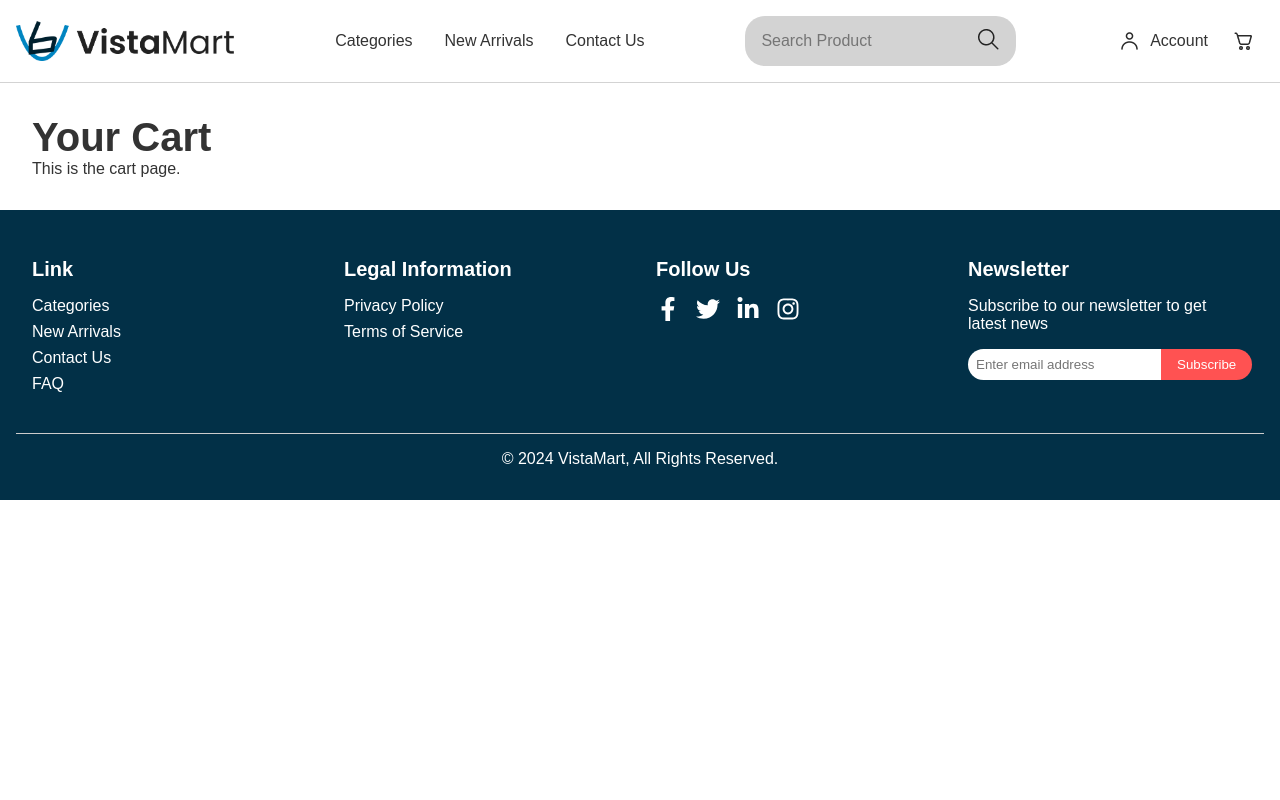
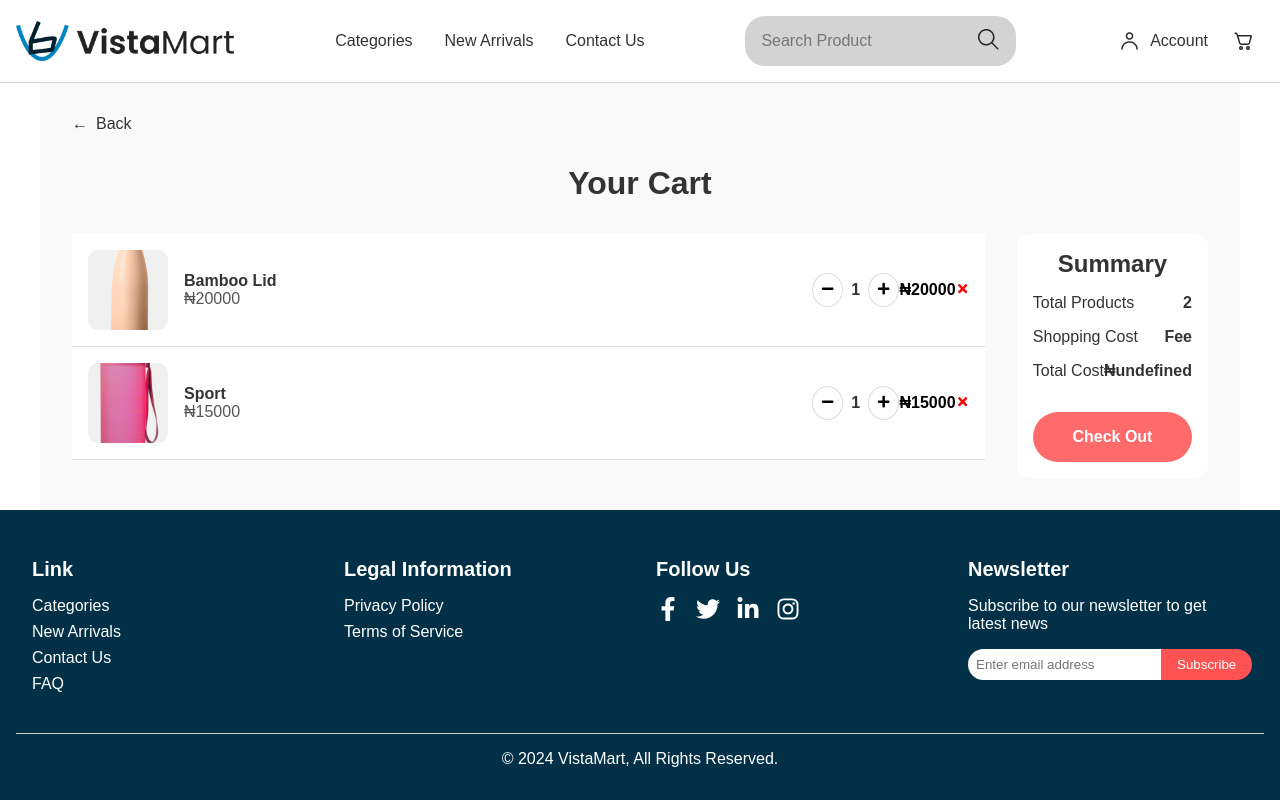
Before and after one commit to alindaByamukama/timbu-cloud-shop, a React (Create React App) app: page /cart in a window 1280 px wide. Built offline with nearby package versions, Linux system fonts and the light colour scheme.

Commit message:
add cart components: item, summary, product details

```diff
--- a/src/components/Cart.js
+++ b/src/components/Cart.js
@@ -1,15 +1,125 @@
-import React from 'react';
+"use client";
+
+import React, { useState } from 'react';
 import styled from 'styled-components';
+import CartItem from './CartItem';
+import CartSummary from './CartSummary';
+import { Link } from 'react-router-dom';
 
-const Cart = () => (
-  <Container>
-    <h1>Your Cart</h1>
-    <p>This is the cart page.</p>
-  </Container>
-);
+const Cart = () => {
+  const [cartItems, setCartItems] = useState([
+    {
+      id: 1,
+      name: 'Bamboo Lid',
+      description: 'Durable bottle with a sustainable bamboo lid.',
+      price: 20000,
+      image: require('../assets/bamboo-lid.png'),
+      quantity: 1,
+    },
+    {
+      id: 2,
+      name: 'Sport',
+      description: 'Lightweight and durable, perfect for gym.',
+      price: 15000,
+      image: require('../assets/sport.png'),
+      quantity: 1,
+    },
+  ]);
 
-const Container = styled.div`
+  const handleRemove = (id) => {
+    setCartItems(cartItems.filter(item => item.id !== id));
+  };
+
+  const handleDecrease = (id) => {
+    setCartItems(cartItems.map(item =>
+      item.id === id && item.quantity > 1 ? { ...item, quantity: item.quantity - 1 } : item
+    ));
+  };
+
+  const handleIncrease = (id) => {
+    setCartItems(cartItems.map(item =>
+      item.id === id ? { ...item, quantity: item.quantity + 1 } : item
+    ));
+  };
+
+  const totalProducts = cartItems.reduce((acc, item) => acc + item.quantity, 0);
+  const totalCost = cartItems.reduce((acc, item) => acc + item.price * item.quantity, 0);
+
+  return (
+    <CartContainer>
+      <BackLink to="/">Back</BackLink>
+      <CartTitle>Your Cart</CartTitle>
+      <CartContent>
+        <CartItems>
+          {cartItems.map(item => (
+            <CartItem
+              key={item.id}
+              product={item}
+              quantity={item.quantity}
+              onRemove={handleRemove}
+              onDecrease={handleDecrease}
+              onIncrease={handleIncrease}
+            />
+          ))}
+        </CartItems>
+        <CartSummary totalProducts={totalProducts} totalCost={totalCost} />
+      </CartContent>
+    </CartContainer>
+  );
+};
+
+const CartContainer = styled.div`
   padding: 2rem;
+  max-width: 1200px;
+  margin: 0 auto;
+  background-color: #f9f9f9;
+
+  @media (max-width: 768px) {
+    padding: 1rem;
+  }
+`;
+
+const BackLink = styled(Link)`
+  display: inline-block;
+  margin-bottom: 2rem;
+  font-size: 1rem;
+  color: #333;
+  text-decoration: none;
+  display: flex;
+  align-items: center;
+
+  &:before {
+    content: '←';
+    margin-right: 0.5rem;
+  }
+`;
+
+const CartTitle = styled.h1`
+  text-align: center;
+  font-size: 2rem;
+  margin-bottom: 2rem;
+
+  @media (max-width: 768px) {
+    font-size: 1.5rem;
+  }
+`;
+
+const CartContent = styled.div`
+  display: flex;
+  justify-content: space-between;
+  gap: 2rem;
+
+  @media (max-width: 768px) {
+    flex-direction: column;
+  }
+`;
+
+const CartItems = styled.div`
+  flex: 2;
+
+  @media (max-width: 768px) {
+    width: 100%;
+  }
 `;
 
 export default Cart;
--- /dev/null
+++ b/src/components/CartItem.js
@@ -0,0 +1,115 @@
+"use client";
+
+import React from 'react';
+import styled from 'styled-components';
+import { FaMinus, FaPlus, FaTimes } from 'react-icons/fa';
+
+const CartItem = ({ product, quantity, onRemove, onDecrease, onIncrease }) => (
+  <ItemContainer>
+    <ProductImage src={product.image} alt={product.name} />
+    <ProductDetails>
+      <ProductName>{product.name}</ProductName>
+      <ProductPrice>{`₦${product.price}`}</ProductPrice>
+    </ProductDetails>
+    <QuantityControl>
+      <QuantityButton onClick={() => onDecrease(product.id)}><FaMinus /></QuantityButton>
+      <Quantity>{quantity}</Quantity>
+      <QuantityButton onClick={() => onIncrease(product.id)}><FaPlus /></QuantityButton>
+    </QuantityControl>
+    <TotalPrice>{`₦${product.price * quantity}`}</TotalPrice>
+    <RemoveButton onClick={() => onRemove(product.id)}><FaTimes /></RemoveButton>
+  </ItemContainer>
+);
+
+const ItemContainer = styled.div`
+  display: flex;
+  align-items: center;
+  justify-content: space-between;
+  padding: 1rem;
+  border-bottom: 1px solid #ddd;
+  background-color: #fff;
+
+  @media (max-width: 768px) {
+    flex-direction: column;
+    align-items: flex-start;
+  }
+`;
+
+const ProductImage = styled.img`
+  width: 80px;
+  height: 80px;
+  object-fit: cover;
+  border-radius: 10px;
+  background-color: #F0F0F0;
+
+  @media (max-width: 768px) {
+    margin-bottom: 1rem;
+  }
+`;
+
+const ProductDetails = styled.div`
+  display: flex;
+  flex-direction: column;
+  flex: 2;
+  margin-left: 1rem;
+
+  @media (max-width: 768px) {
+    margin-left: 0;
+  }
+`;
+
+const ProductName = styled.div`
+  font-size: 1rem;
+  font-weight: bold;
+`;
+
+const ProductPrice = styled.div`
+  font-size: 1rem;
+  color: #555;
+`;
+
+const QuantityControl = styled.div`
+  display: flex;
+  align-items: center;
+  gap: 0.5rem;
+
+  @media (max-width: 768px) {
+    margin-top: 1rem;
+  }
+`;
+
+const QuantityButton = styled.button`
+  background: none;
+  border: 1px solid #ddd;
+  border-radius: 50%;
+  padding: 0.5rem;
+  cursor: pointer;
+`;
+
+const Quantity = styled.div`
+  font-size: 1rem;
+  font-weight: bold;
+`;
+
+const TotalPrice = styled.div`
+  font-size: 1rem;
+  font-weight: bold;
+  color: #000;
+
+  @media (max-width: 768px) {
+    margin-top: 1rem;
+  }
+`;
+
+const RemoveButton = styled.button`
+  background: none;
+  border: none;
+  cursor: pointer;
+  color: #f00;
+
+  @media (max-width: 768px) {
+    margin-top: 1rem;
+  }
+`;
+
+export default CartItem;
--- /dev/null
+++ b/src/components/CartSummary.js
@@ -0,0 +1,76 @@
+"use client";
+
+import React from 'react';
+import styled from 'styled-components';
+
+const CartSummary = ({ totalProducts, totalPrice, onCheckout }) => (
+  <SummaryContainer>
+    <SummaryTitle>Summary</SummaryTitle>
+    <SummaryItem>
+      <SummaryLabel>Total Products</SummaryLabel>
+      <SummaryValue>{`${totalProducts}`}</SummaryValue>
+    </SummaryItem>
+    <SummaryItem>
+      <SummaryLabel>Shopping Cost</SummaryLabel>
+      <SummaryValue>Fee</SummaryValue>
+    </SummaryItem>
+    <SummaryItem>
+      <SummaryLabel>Total Cost</SummaryLabel>
+      <SummaryValue>{`₦${totalPrice}`}</SummaryValue>
+    </SummaryItem>
+    <CheckoutButton onClick={onCheckout}>Check Out</CheckoutButton>
+  </SummaryContainer>
+);
+
+const SummaryContainer = styled.div`
+  display: flex;
+  flex-direction: column;
+  padding: 1rem;
+  background-color: #fff;
+  border-radius: 10px;
+
+  @media (max-width: 768px) {
+    width: 100%;
+    margin-top: 2rem;
+  }
+`;
+
+const SummaryTitle = styled.h2`
+  font-size: 1.5rem;
+  font-weight: bold;
+  margin-bottom: 1rem;
+  text-align: center;
+`;
+
+const SummaryItem = styled.div`
+  display: flex;
+  justify-content: space-between;
+  margin-bottom: 1rem;
+`;
+
+const SummaryLabel = styled.div`
+  font-size: 1rem;
+`;
+
+const SummaryValue = styled.div`
+  font-size: 1rem;
+  font-weight: bold;
+`;
+
+const CheckoutButton = styled.button`
+  background-color: #FF6B6B;
+  color: white;
+  padding: 1rem;
+  border: none;
+  border-radius: 50px;
+  font-size: 1rem;
+  font-weight: bold;
+  cursor: pointer;
+  margin-top: 1rem;
+
+  &:hover {
+    background-color: #FF3B3B;
+  }
+`;
+
+export default CartSummary;
```
Also changed, not shown: src/components/CartProductDetails.js (added, +55 -0 lines).
